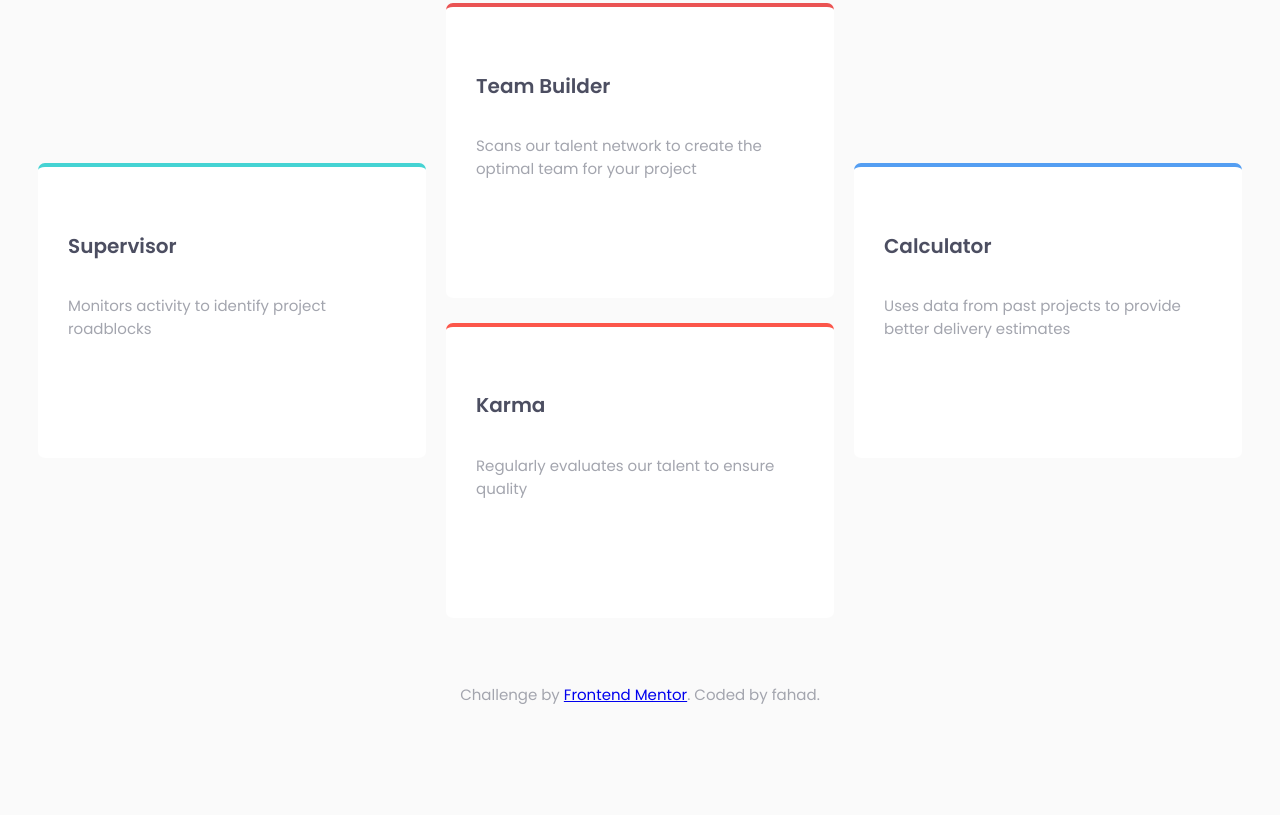
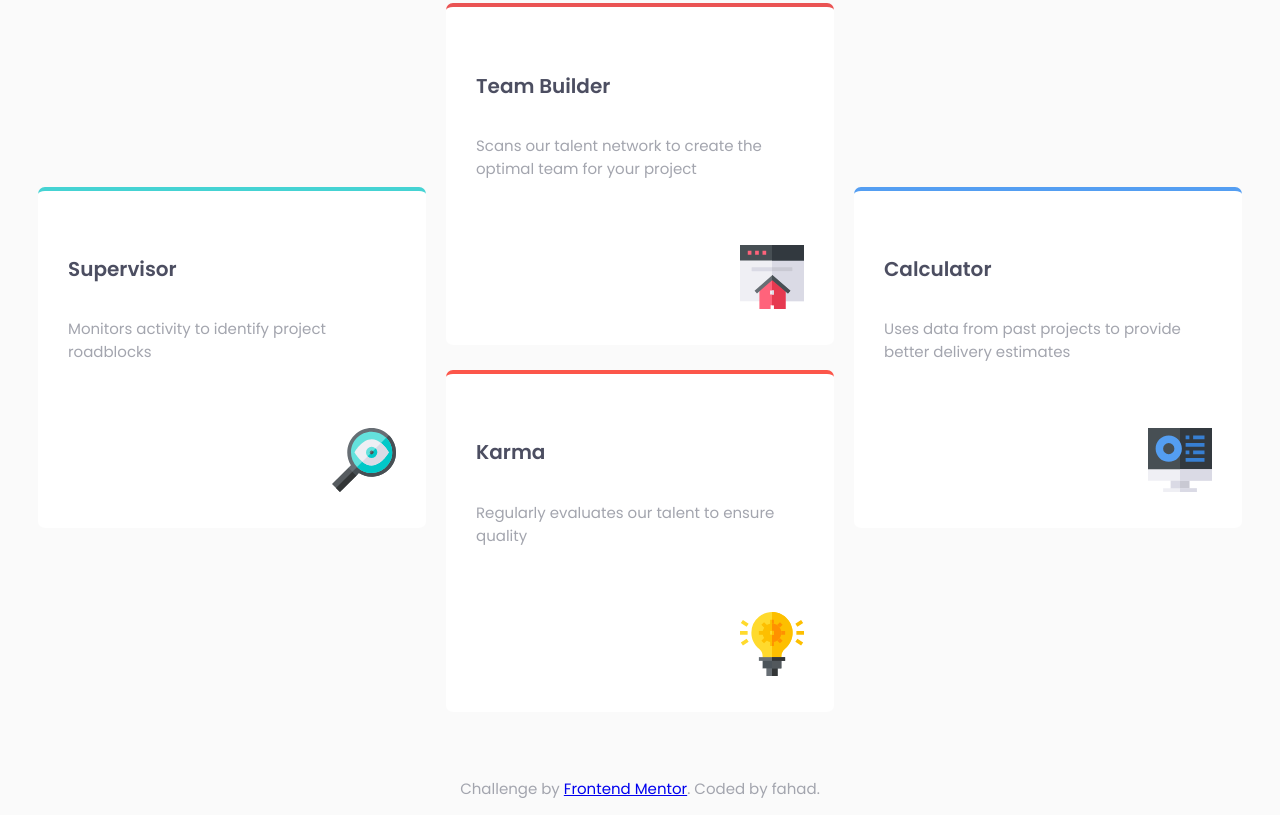
Before and after one commit to Fahadfaf/frontendmentor, a plain HTML site: page index.html in a window 1280 px wide. Shown: the part 359-1174 px from the top of the page. Before the commit the page ends 1080 px from the top, so only its background shows below. Drawn offline with Linux system fonts and the light colour scheme.

Commit message:
Update index.html

```diff
--- a/index.html
+++ b/index.html
@@ -169,7 +169,7 @@
           <h5> Supervisor</h5>
           <p>Monitors activity to identify project roadblocks</p>
         </div>
-        <img src="images/icon-supervisor.svg" alt="">
+        <img src="icon-supervisor.svg" alt="">
       </div>
       <div class="box-container">
         <div class="box box2">
@@ -178,7 +178,7 @@
             <p>Scans our talent network to create the optimal team for your project
             </p>
           </div>
-          <img src="images/icon-team-builder.svg" alt="">
+          <img src="icon-team-builder.svg" alt="">
         </div>
 
         <div class="box box3">
@@ -187,7 +187,7 @@
             <p>Regularly evaluates our talent to ensure quality
             </p>
           </div>
-          <img src="images/icon-karma.svg" alt="">
+          <img src="icon-karma.svg" alt="">
         </div>
       </div>
 
@@ -197,7 +197,7 @@
           <p> Uses data from past projects to provide better delivery estimates
           </p>
         </div>
-        <img src="images/icon-calculator.svg" alt="">
+        <img src="icon-calculator.svg" alt="">
       </div>
 
 
```
